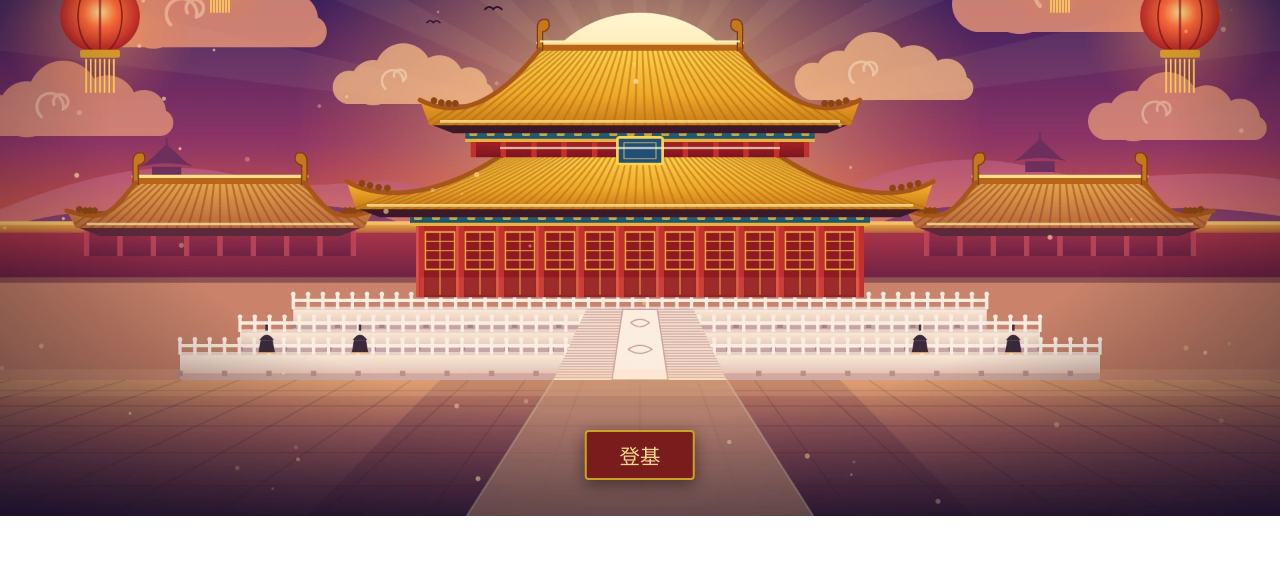
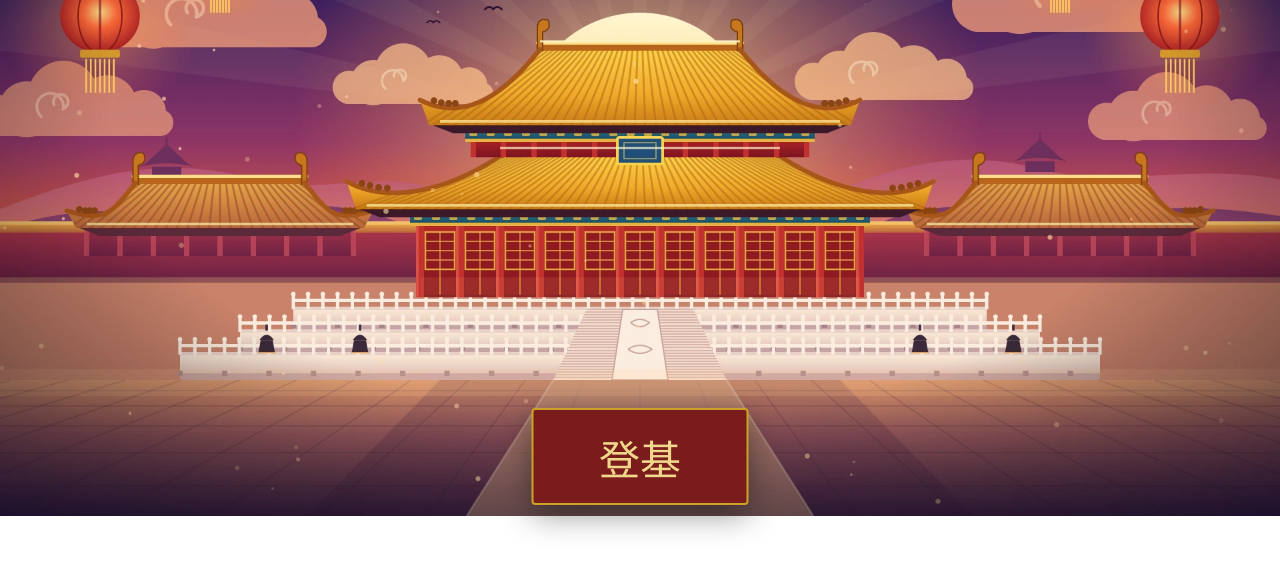
Before and after one commit to dcheng1248/agent-harness-test, a website with bundled scripts: page packages/web/index.html in a window 1280 px wide. Shown: the part 204-776 px from the top of the page. Built offline with nearby package versions, Linux system fonts and the light colour scheme.

Commit message:
feat(web): enlarge start button
Co-Authored-By: Claude Sonnet 5.5 <noreply@anthropic.com>

```diff
--- a/packages/web/src/style.css
+++ b/packages/web/src/style.css
@@ -49,13 +49,13 @@ h1 {
 button#start {
   position: absolute;
   left: 50%;
-  bottom: 5%;
+  bottom: 1.5%;
   transform: translateX(-50%);
   margin: 0;
   min-width: 44px;
   min-height: 44px;
   padding: 0.4em 1.6em;
-  font-size: clamp(1rem, 1.6vw, 2.25rem);
+  font-size: clamp(1rem, 3.2vw, 4.5rem);
   color: #f0d78c;
   background: #7a1c1c;
   border: 2px solid #c9a227;
```
